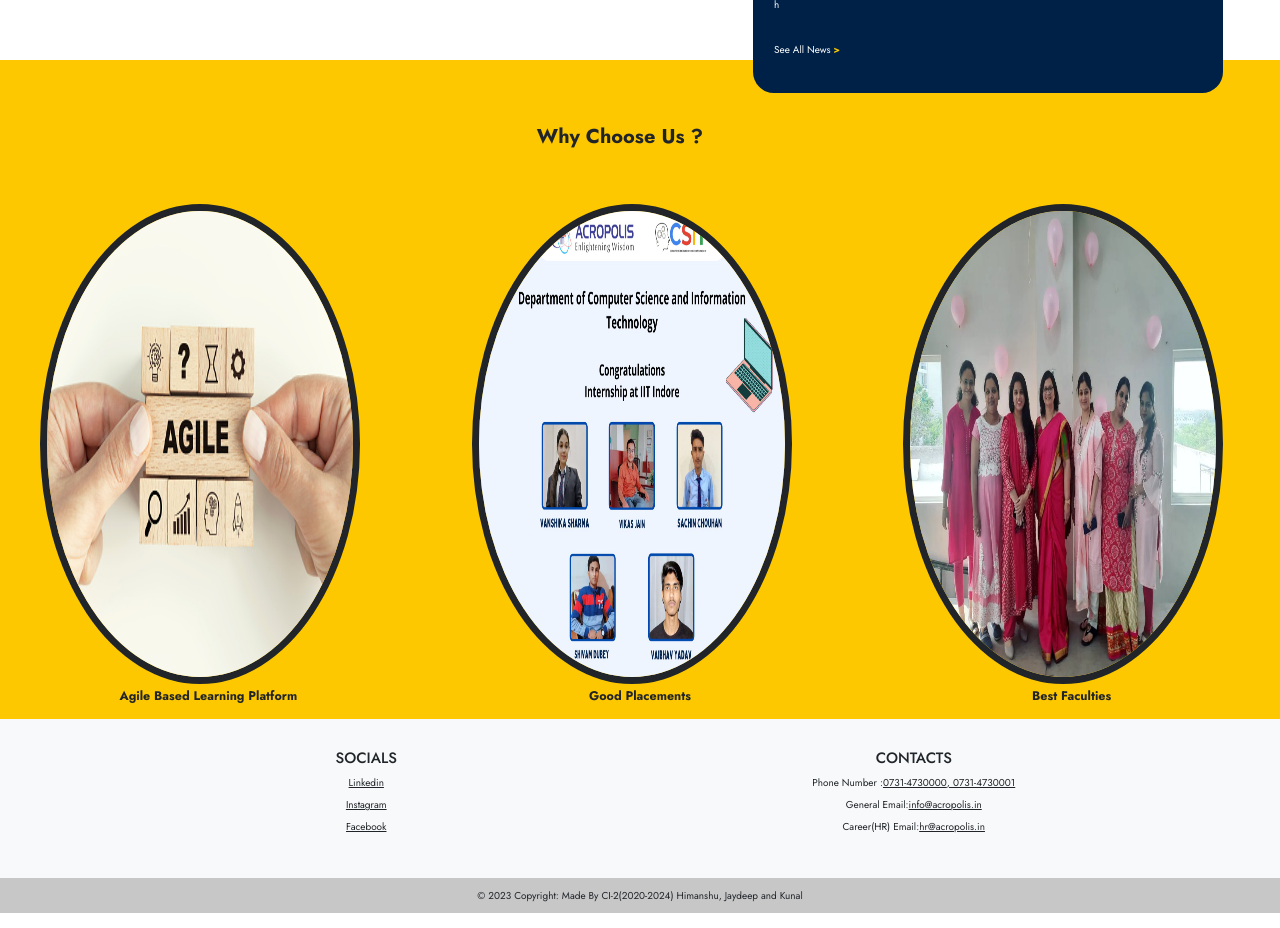
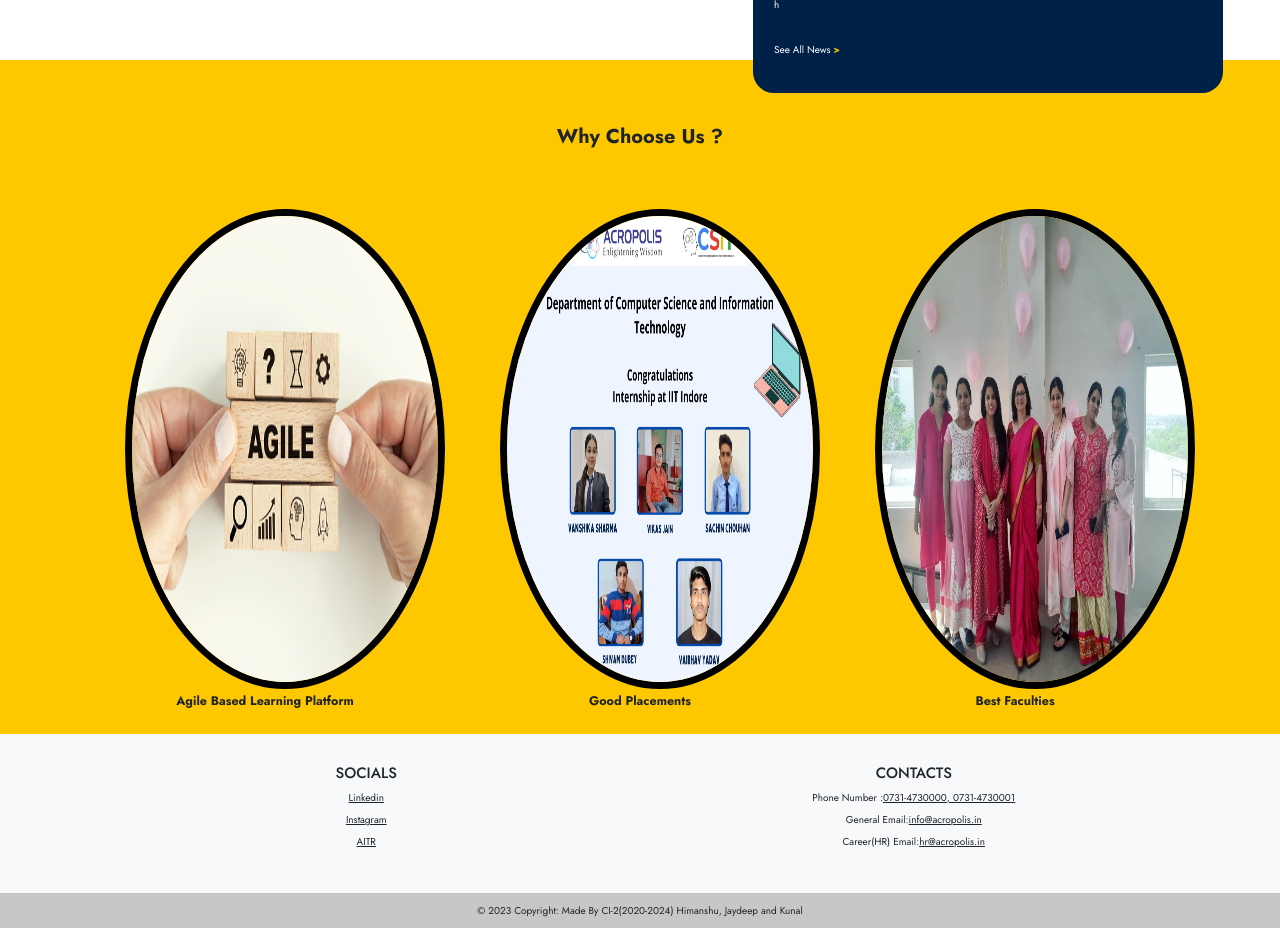
Before and after one commit to himanshu1075/CSIT_Attendance, a React (Create React App) app: page / in a window 1280 px wide. Shown: the part 1360-2288 px from the top of the page. Built offline with nearby package versions, Linux system fonts and the light colour scheme.

Commit message:
adding frontend

```diff
--- a/src/App.js
+++ b/src/App.js
@@ -20,6 +20,7 @@ function App() {
 
 
       <BrowserRouter>
+      <div style={{overflowX:"hidden"}}>
       <Routes>
       <Route path='/student/academics' element={<Logout/>} />
       <Route path='/faculty/academics' element={<Logout/>} />
@@ -49,6 +50,7 @@ function App() {
 
         </Routes>
         <Footer/>
+        </div>
       </BrowserRouter>
     </>
   );
--- a/src/Components/Footer.js
+++ b/src/Components/Footer.js
@@ -26,8 +26,8 @@ export default function Footer() {
                 </a>
               </li>
               <li>
-                <a href='#!' className='text-dark'>
-                  Facebook
+                <a href='https://aitr.ac.in/' target="_blank" className='text-dark'>
+                  AITR
                 </a>
               </li>
             </ul>
--- a/src/Components/Header.js
+++ b/src/Components/Header.js
@@ -8,8 +8,10 @@ function Header() {
                 <h2 style={{ marginBottom: "0", marginTop: "1%" }}>Department Of</h2>
                 <h1>Computer Science And Information Technology</h1>
                 <h2>Acropolis Institute Of Technology And Research</h2>
-            <img className="lazy-loaded" src={collegeIcon} alt="College-logo"></img>
-            <hr/>
+                <a href="https://aitr.ac.in/" target="blank">
+                    <img className="lazy-loaded" src={collegeIcon} alt="College-logo" />
+                </a>
+                <hr />
             </div>
         </>
     )
--- a/src/Components/Login.js
+++ b/src/Components/Login.js
@@ -11,7 +11,6 @@ function Login() {
      localStorage.removeItem('user');
      localStorage.removeItem('token');
      localStorage.removeItem('enrollment');
-     console.log("Yrr chal ja na please..");
 
  },[])
 
--- a/src/Components/NavigationBar.js
+++ b/src/Components/NavigationBar.js
@@ -7,6 +7,11 @@ import { HashLink as Link } from 'react-router-hash-link';
 
 export const NavigationBar = () => {
     const [showMediaIcon, setShowMediaIcon] = useState(false);
+
+    const clickNavbarHandler = () => {
+        setShowMediaIcon(!showMediaIcon);
+
+    }
     return (
         <>
             <nav className="main-nav">
@@ -90,7 +95,7 @@ export const NavigationBar = () => {
 
                     {/* Hamburger menu code */}
                     <div className="hamburger-menu">
-                        <a href="#" onClick={() => setShowMediaIcon(!showMediaIcon)} ><GiHamburgerMenu /></a>
+                        <a href="#" onClick={clickNavbarHandler} ><GiHamburgerMenu /></a>
                     </div>
 
                 </div>
--- a/src/Components/ThirdYear/AttandenceTable.js
+++ b/src/Components/ThirdYear/AttandenceTable.js
@@ -1,5 +1,4 @@
 import React, { useEffect, useState } from 'react';
-import axios from 'axios';
 import { AttandenceSubjectWise } from '../../services/StudentServices';
 import { Container, Table } from 'react-bootstrap';
 
--- /dev/null
+++ b/src/Components/WhyChooseUs.css
@@ -0,0 +1,61 @@
+/* WhyChooseUs.css */
+
+.WhyChooseUs {
+  background: #fdc800;
+  margin-top: -4rem;
+  margin-bottom: 10rem;
+  display: flex;
+  flex-direction: column;
+  justify-content: center;
+  align-items: center;
+}
+
+.imageBox {
+  display: flex;
+  justify-content: space-between;
+  align-items: center;
+  flex-direction: column;
+  gap: 1.5rem;
+}
+.ChooseUsReasons {
+  text-align: center;
+  margin-bottom: 2rem;
+  display: flex;
+  flex-direction: column;
+  align-items: center;
+  justify-content: center;
+}
+
+.image {
+  border-radius: 50%;
+  max-width: 100%;
+  height: auto;
+  max-height: 60vh;
+  border: 7px solid;
+  transition: 0.5s ease;
+  backface-visibility: hidden;
+  display: block;
+}
+
+h5 {
+  margin-top: 1rem;
+  text-align: center;
+}
+
+/* Media query for responsiveness */
+@media (min-width: 768px) {
+  .image {
+    width: 25vw;
+    height: 60vh;
+    margin-left: 40px;
+    margin-top: -10px;
+    margin-bottom: 5px;
+  }
+  .imageBox {
+    display: flex;
+    justify-content: space-between;
+    align-items: center;
+    flex-direction: row;
+    gap: 0;
+  }
+}
--- a/src/Components/WhyChooseUs.js
+++ b/src/Components/WhyChooseUs.js
@@ -2,58 +2,51 @@ import { Col, Container, Row } from "react-bootstrap";
 import bestFaculties from './Home/faculties.jpg'
 import agile from './Home/agile.jpg'
 import bestPlacements from './Home/placements.jpeg'
-
+import './WhyChooseUs.css'; // Create a separate CSS file for styling
 
 export default function WhyChooseUs() {
-    return(
-        <div className="WhyChooseUs" id="section4" style={{ background: "#fdc800", marginTop: "-4rem", marginBottom: "10rem" }}>
-                <br></br>
-                <Container style={{ textAlign: "center", margin: "5rem" }}>
-                    <h2><strong>Why Choose Us ?</strong></h2>
+  return (
+    <div className="WhyChooseUs" id="section4">
+      <br />
+      <Container style={{ margin: "5rem", display: "flex",justifyContent: "center"  }}>
+        <h2 ><strong>Why Choose Us ?</strong></h2>
       </Container>
-                <br></br>
-                <Row>
+      <br />
+      <Row className="imageBox">
         <Col className="col-sm-4 ChooseUsReasons">
-                        <img src={agile} className="image" style={{
-                            borderRadius: "50%", width: "25vw", height: "60vh", marginLeft: "40px", marginTop: "-10px", marginBottom: "5px", border: "7px solid", transition: ".5s ease",
-                            backfaceVisibility: "hidden", display: "block"
-                        }} alt="Agile">
-                        </img>
+        <a href="https://online.fliphtml5.com/pcafe/cbav/#p=12" style={{textDecoration:'none', color: '#000'}}  target="blank">
+          <img
+            src={agile}
+            className="image"
+            alt="Agile"
+          />
+          </a>
 
-                        <h5 style={{ display:"flex",justifyContent:"center", textAlign:"center"}}><strong>Agile Based Learning Platform</strong></h5>
+          <h5><strong>Agile Based Learning Platform</strong></h5>
         </Col>
 
+        <Col className="col-sm-4 ChooseUsReasons">
+        <a href="https://online.fliphtml5.com/pcafe/cbav/#p=46" style={{textDecoration:'none', color: '#000'}}  target="blank">
+          <img
+            src={bestPlacements}
+            className="image"
+            alt="Placements"
+          />
+         </a>
+          <h5><strong>Good Placements</strong></h5>
+        </Col>
 
         <Col className="col-sm-4 ChooseUsReasons">
-                        <img src={bestPlacements} className="image" style={{
-                            borderRadius: "50%", width: "25vw", height: "60vh", marginLeft: "40px", marginTop: "-10px", marginBottom: "5px", border: "7px solid", transition: ".5s ease",
-                            backfaceVisibility: "hidden", display: "block"
-                        }} alt="Agile">
-                        </img>
-                        <div className="middle">
-                            <div className="text">
-
-                            </div>
-                        </div>
-                        <h5 style={{ textAlign:"center"  }}><strong>Good Placements</strong></h5>
-                    </Col>
-
-
-                    <Col className="col-sm-4 ChooseUsReasons">
-                        <img src={bestFaculties} className="image" style={{
-                            borderRadius: "50%", width: "25vw", height: "60vh", marginLeft: "40px", marginTop: "-10px", marginBottom: "5px", border: "7px solid", transition: ".5s ease",
-                            backfaceVisibility: "hidden", display: "block"
-                        }} alt="Agile">
-                        </img>
-                        <div className="middle">
-                            <div className="text">
-
-                            </div>
-                        </div>
-                        <h5 style={{ textAlign:"center" ,display:"flex",justifyContent:"center"}}><strong>Best Faculties</strong></h5>
+        <a href="https://online.fliphtml5.com/pcafe/cbav/#p=3" style={{textDecoration:'none', color: '#000'}}  target="blank">
+          <img
+            src={bestFaculties}
+            className="image"
+            alt="Faculties"
+          />
+          </a>
+          <h5><strong>Best Faculties</strong></h5>
         </Col>
       </Row>
-
     </div>
   );
 }
--- a/src/services/Helper.js
+++ b/src/services/Helper.js
@@ -1 +1,2 @@
-export const BASE_URL = "https://department-backend.onrender.com" // It is the base url which help us to connect to our database(server site).
+export const BASE_URL = "http://localhost:5500"
+// It is the base url which help us to connect to our database(server site).
--- a/src/services/StudentServices.js
+++ b/src/services/StudentServices.js
@@ -12,7 +12,7 @@ export  function Studentlogin(student) {
 }
 export  function fetchStudentSubjectwise(subject){
 
-    return   axios.get(`${BASE_URL}/3rdyear/csit-2/subjects/${subject}`, {headers:{"Authorization":`Bearer ${token}`}});
+    return   axios.get(`${BASE_URL}/3rdyear/csit-2/subjects/${subject}`);
 }
 export function updateAttandanceSubjectwise(subject, enrollment) {
     return axios.put(BASE_URL+'/updateattandance/'+subject+"/"+enrollment)
```
Also changed, not shown: src/Components/ThirdYear/attandance.js (+10 -26 lines), src/Components/Home.js (line endings or trailing spaces). Lines whose indentation alone changed are shown as unchanged.
